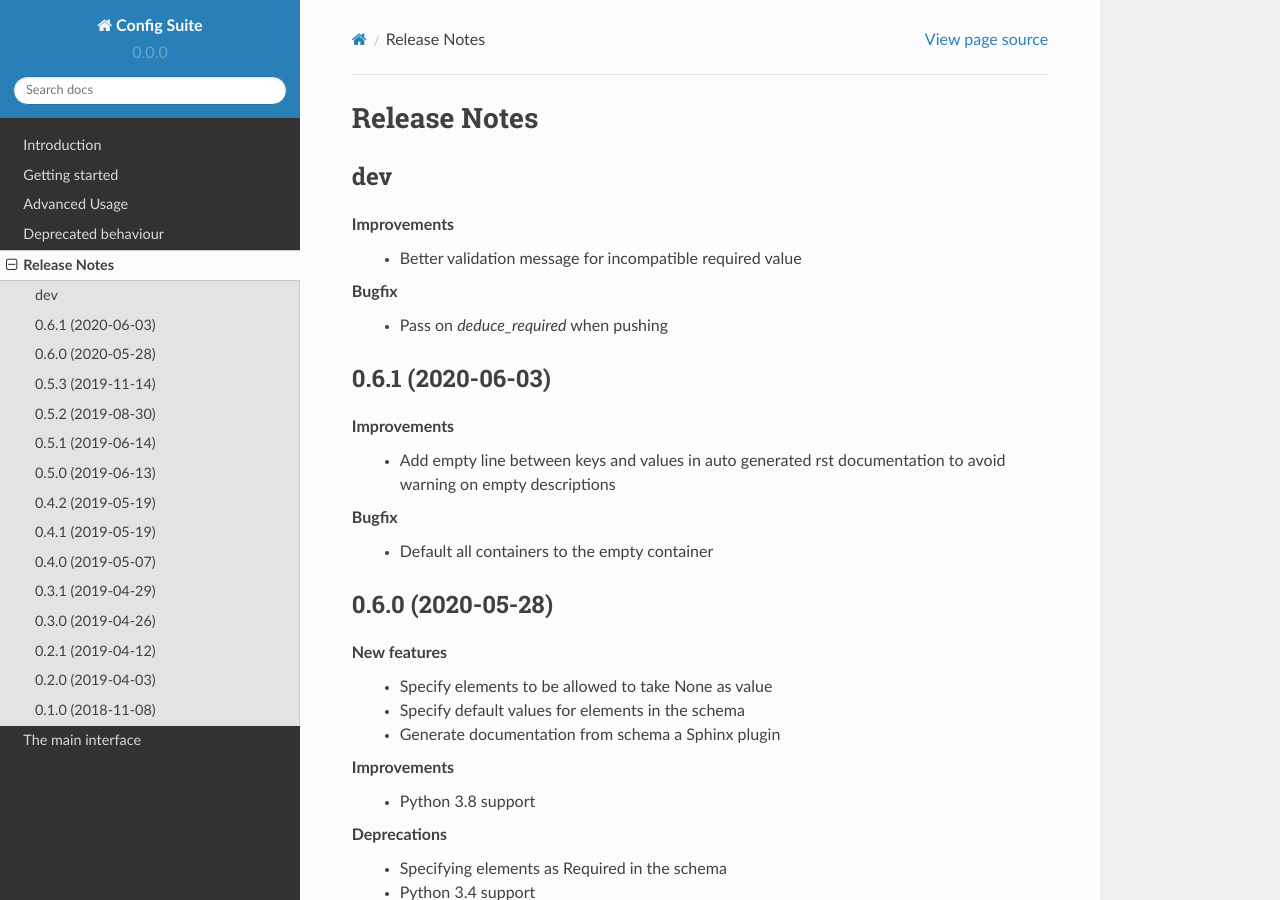
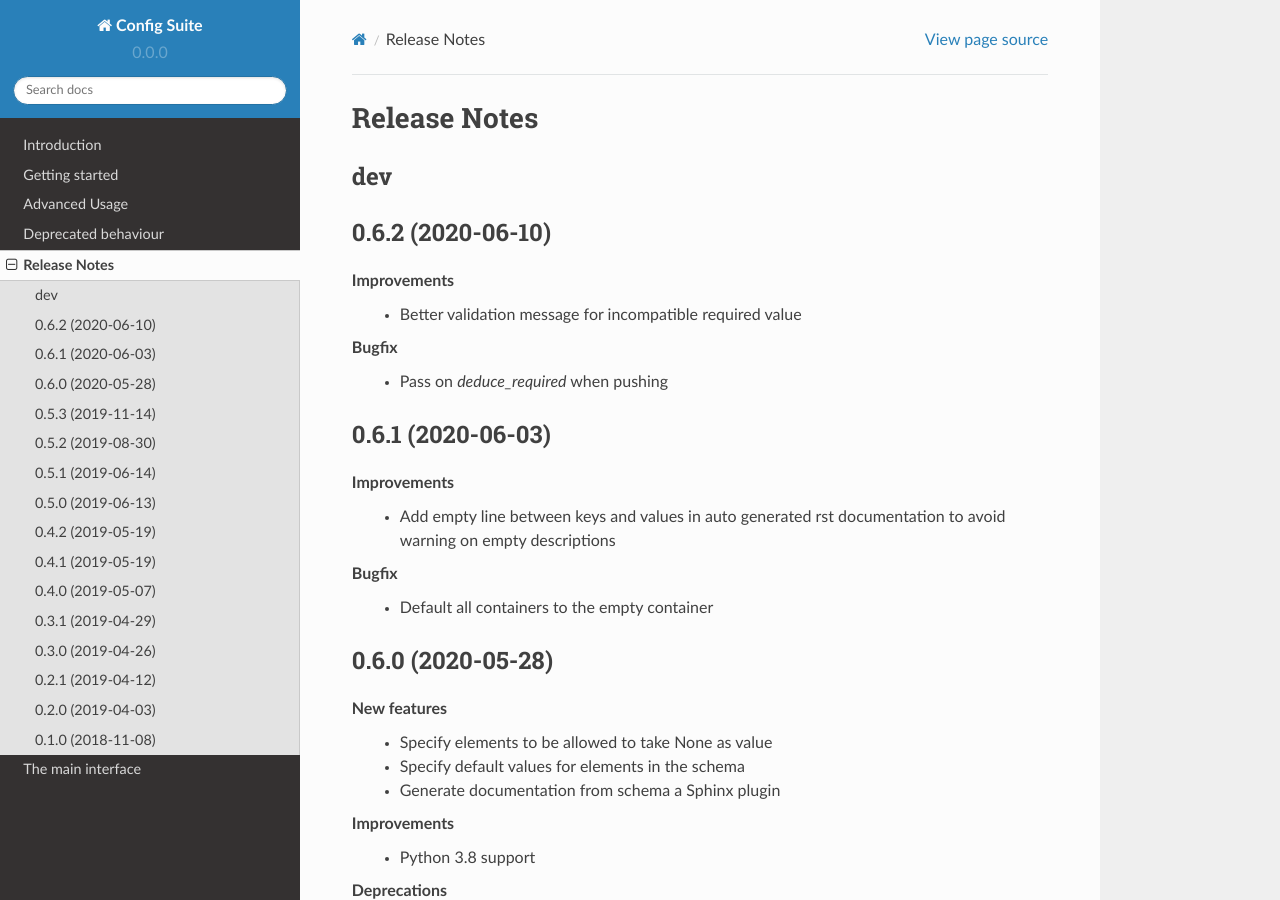
Before and after one commit to equinor/configsuite, a Sphinx documentation site: the page built from docs/source/release_notes.rst, in a window 1280 px wide and 900 px high. Built offline with Sphinx 7.4.7 and the Read the Docs theme 2.0.0, drawn with Linux system fonts in a browser that asks for light colours; the version number is read from the project's files by our own code.

Commit message:
Prepare 0.6.2 release notes

```diff
--- a/docs/source/release_notes.rst
+++ b/docs/source/release_notes.rst
@@ -12,6 +12,9 @@ Release Notes
 
 dev
 ---
+
+0.6.2 (2020-06-10)
+------------------
 
 **Improvements**
  - Better validation message for incompatible required value
```
